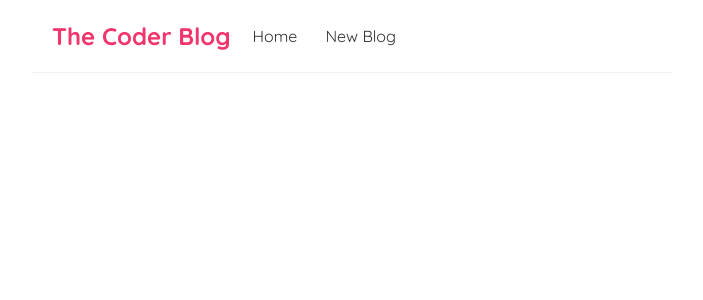
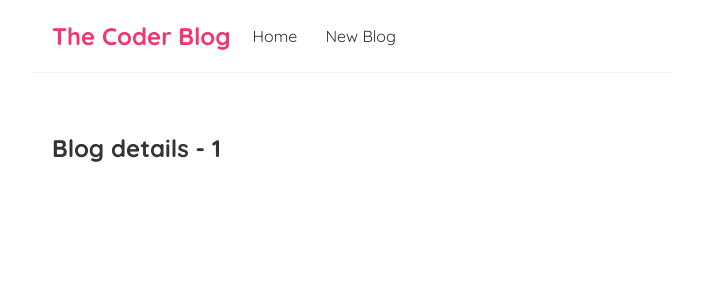
Before and after one commit to black-code1/react-mini-blog, a React (Create React App) app: page /blogs/1 in a window 1280 px wide. Shown: the top 300 px of the page, without its empty margins (288-991 px from the left). Built offline with nearby package versions, Linux system fonts and the light colour scheme.

Commit message:
Route Parameters

```diff
--- a/src/App.js
+++ b/src/App.js
@@ -2,6 +2,7 @@
 import Home from "./Home";
 import { BrowserRouter as Router, Route, Switch } from "react-router-dom";
 import Create from "./Create";
+import BlogDetails from "./BlogDetails";
 
 function App() {
 	return (
@@ -16,6 +17,9 @@
 						<Route path="/create">
 							<Create />
 						</Route>
+						<Route path="/blogs/:id">
+							<BlogDetails />
+						</Route>
 					</Switch>
 				</div>
 			</div>
--- /dev/null
+++ b/src/BlogDetails.js
@@ -0,0 +1,12 @@
+import { useParams } from "react-router-dom";
+
+const BlogDetails = () => {
+	const { id } = useParams();
+	return (
+		<div className="blog-details">
+			<h2>Blog details - {id}</h2>
+		</div>
+	);
+};
+
+export default BlogDetails;
--- a/src/BlogList.js
+++ b/src/BlogList.js
@@ -1,11 +1,15 @@
+import { Link } from "react-router-dom";
+
 const BlogList = ({ blogs, title }) => {
 	return (
 		<div className="blog-list">
 			<h2>{title}</h2>
 			{blogs.map((blog) => (
 				<div className="blog-preview" key={blog.id}>
-					<h2>{blog.title}</h2>
-					<p>Written by {blog.author}</p>
+					<Link to={`/blogs/${blog.id}`}>
+						<h2>{blog.title}</h2>
+						<p>Written by {blog.author}</p>
+					</Link>
 				</div>
 			))}
 		</div>
--- a/src/index.css
+++ b/src/index.css
@@ -48,3 +48,6 @@
 	color: #f1356d;
 	margin-bottom: 8px;
 }
+.blog-preview a {
+	text-decoration: none;
+}
```
